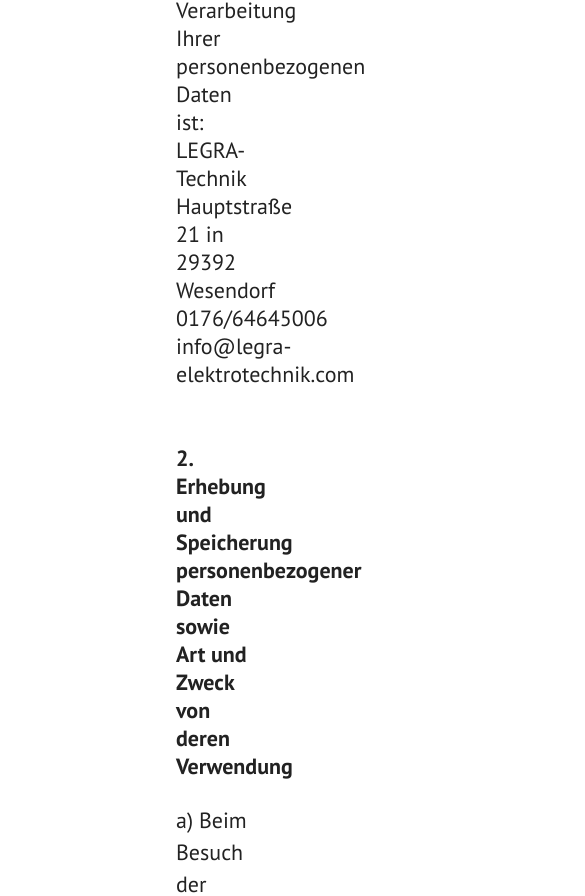
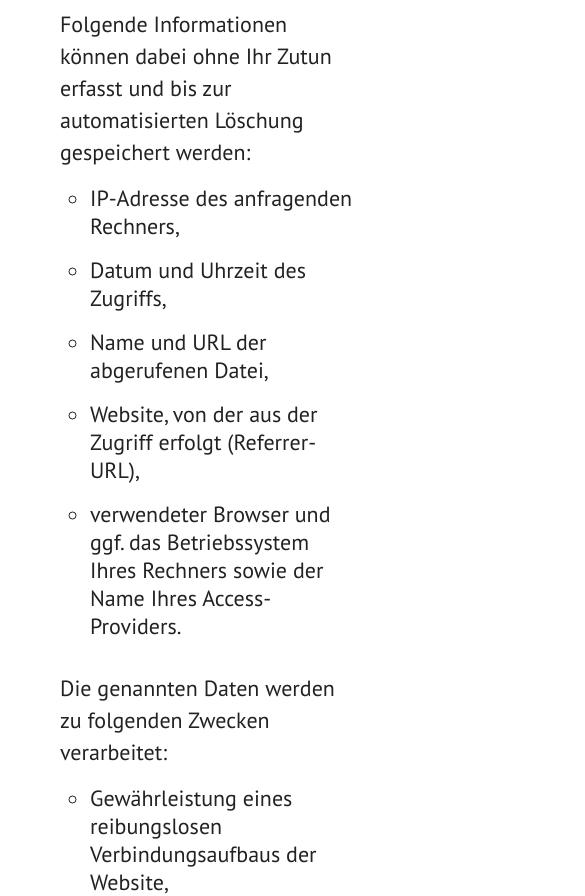
Before and after one commit to luisa-05/legra-technik, an Angular app: page /privacy-policy in a window 390 px wide. Shown: the part 1588-2484 px from the top of the page, 585 px wide, since content can reach past the window. Built offline with nearby package versions, Linux system fonts and the light colour scheme.

Commit message:
nav-modal

```diff
--- a/src/app/about-us/about-us.component.scss
+++ b/src/app/about-us/about-us.component.scss
@@ -85,3 +85,33 @@
     color: #2e4952;
   }
 }
+
+@media (max-width: 850px) {
+  .about-us-main {
+    h1,
+    .closing-sentence {
+      padding: 0 30px;
+    }
+
+    section {
+      margin: 0 30px;
+      padding: 48px 0;
+    }
+
+    .short-presentation {
+      padding: 48px 30px;
+    }
+
+    .qualifications {
+      ul {
+        padding-left: 20px;
+      }
+    }
+
+    .motivation {
+      border: none;
+      padding: 48px 30px;
+      margin: 0;
+    }
+  }
+}
--- a/src/app/app.component.scss
+++ b/src/app/app.component.scss
@@ -186,4 +186,13 @@
       display: inline-block;
     }
   }
+
+  .footer {
+    padding: 30px 30px;
+    font-size: 14px;
+
+    .footer__links {
+      gap: 20px;
+    }
+  }
 }
--- a/src/app/contact/contact.component.scss
+++ b/src/app/contact/contact.component.scss
@@ -53,3 +53,9 @@
     color: #2e4952;
   }
 }
+
+@media (max-width: 850px) {
+  .contact-main {
+    padding-left: 30px;
+  }
+}
--- a/src/app/home/home.component.scss
+++ b/src/app/home/home.component.scss
@@ -32,6 +32,7 @@
 }
 
 .msg-in-progress {
+  text-align: center;
   position: fixed;
   bottom: 1rem;
   left: 50%;
@@ -47,3 +48,10 @@
 // section {
 //   padding: 50px;
 // }
+
+@media (max-width: 850px) {
+  .msg-in-progress {
+    padding: 5px 10px;
+    font-size: 20px;
+  }
+}
--- a/src/app/privacy-policy/privacy-policy.component.scss
+++ b/src/app/privacy-policy/privacy-policy.component.scss
@@ -71,3 +71,24 @@
     }
   }
 }
+
+@media (max-width: 850px) {
+  .privacy-policy-main {
+    padding-left: 30px;
+    padding-right: 30px;
+
+    ol {
+      padding-left: 30px;
+
+      .main-point {
+        .ul-main-point {
+          .li-underpoint {
+            ul {
+              padding-left: 30px;
+            }
+          }
+        }
+      }
+    }
+  }
+}
```
Also changed, not shown: src/app/impressum/impressum.component.scss (+7 -0 lines).
